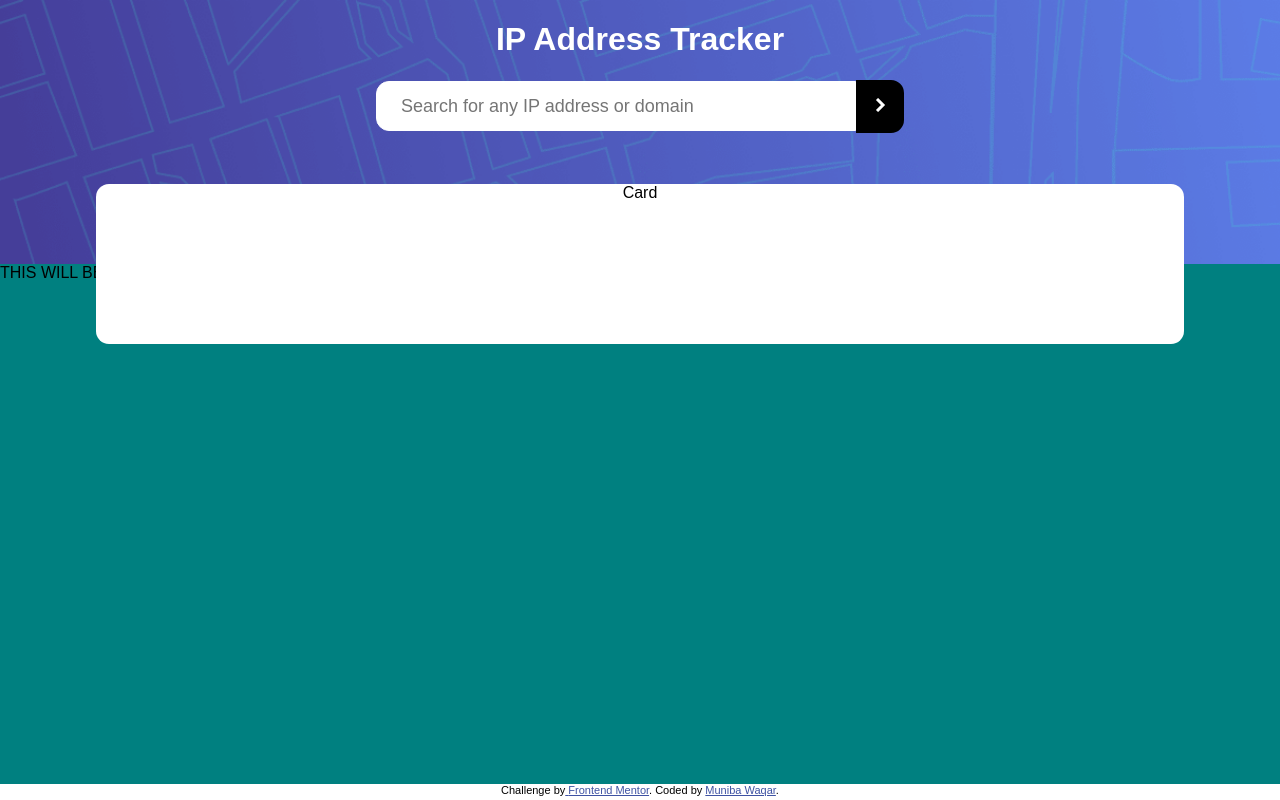
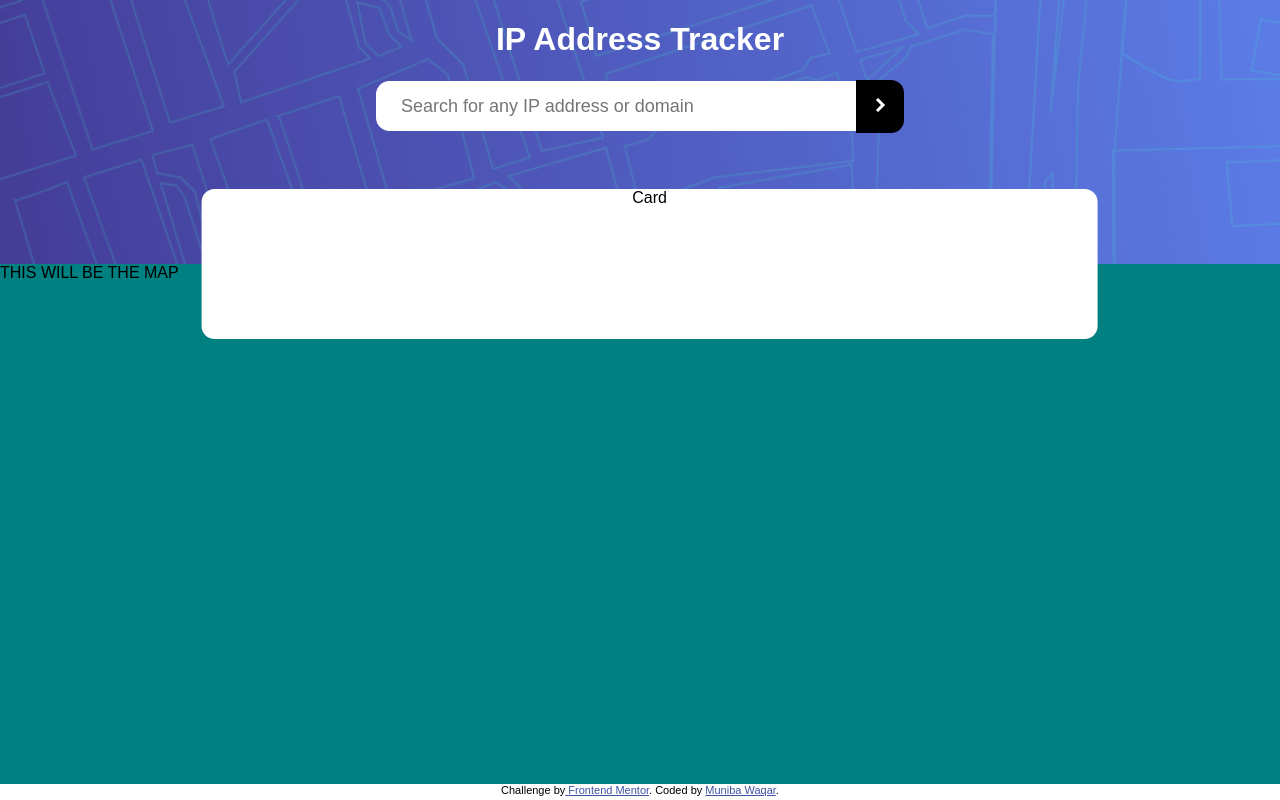
Before and after one commit to MunibaWq/trackerapp, a React (Create React App) app in the folder client/: page / in a window 1280 px wide. Built offline with nearby package versions, Linux system fonts and the light colour scheme.

Commit message:
fixed card

```diff
--- a/client/src/components/Card.css
+++ b/client/src/components/Card.css
@@ -4,15 +4,15 @@
 
   background-color: white;
 
-  position: fixed;
-  float: left;
-  left: 50%;
-  top: 50%;
-
-  transform: translate(-50%, -135%);
-
   display: flex;
   justify-content: center;
 
   border-radius: 13px 13px 13px 13px;
+
+  position: absolute;
+
+  /* z-index: 555; */
+  width: 70%;
+  height: 150px;
+  transform: translate(22.5%, -50%);
 }
--- a/client/src/components/Header.css
+++ b/client/src/components/Header.css
@@ -8,6 +8,8 @@
 
   background-image: url("../images/pattern-bg.png");
   background-size: cover;
+
+  position: relative;
 }
 
 h1 {
```
